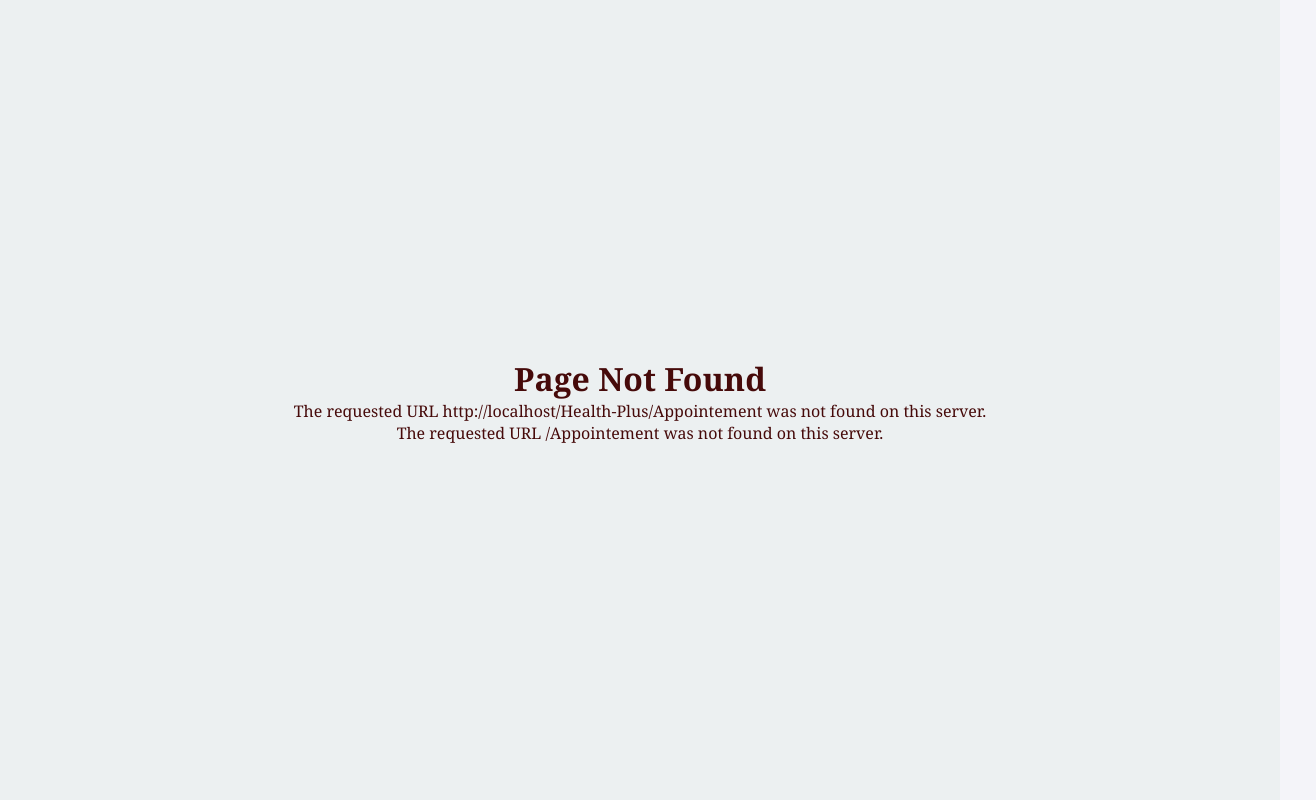
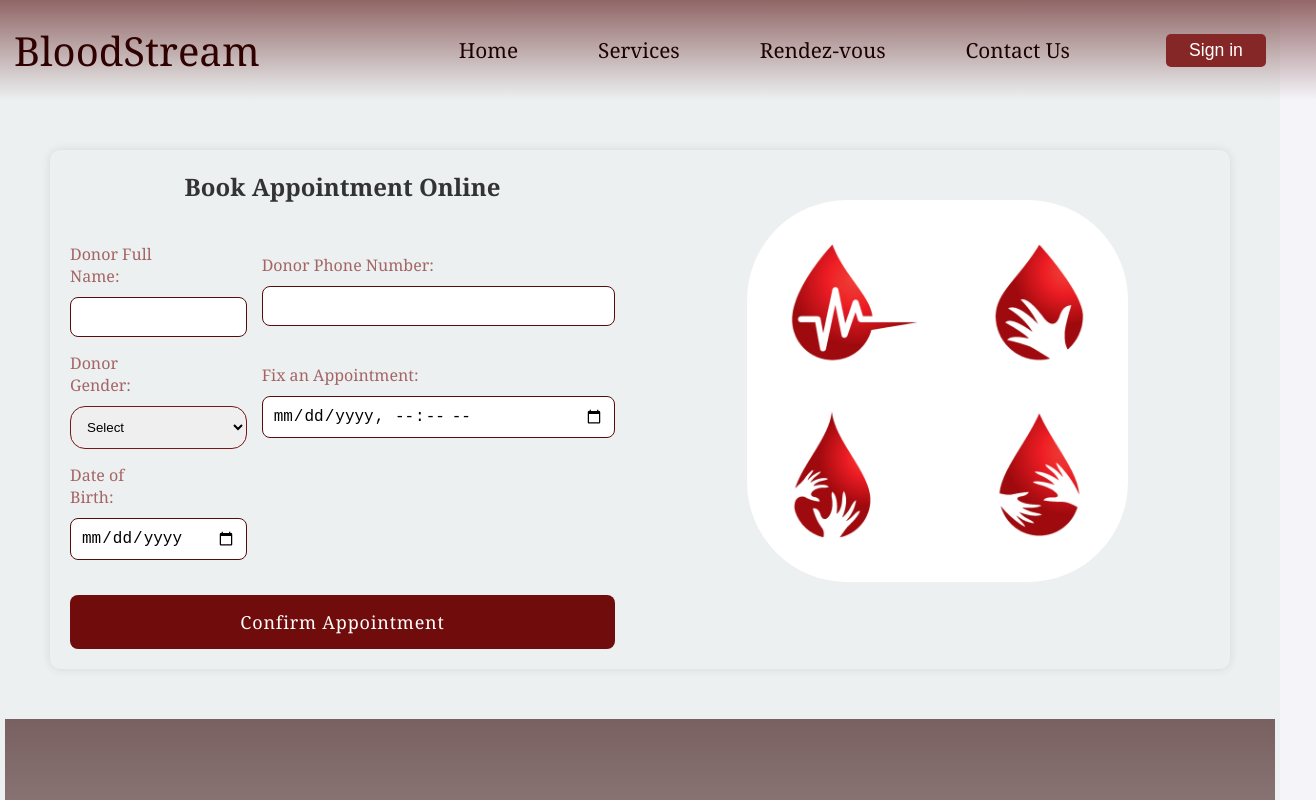
Before and after one commit to Elgadisalma/BloodStream, a React (Create React App) app in the folder Health-Plus11/: page /Health-Plus/Appointement in a window 1280 px wide. Before the commit this address had no page. Shown: the top 800 px of the page, 1316 px wide, since content can reach past the window. Built offline with nearby package versions, Linux system fonts and the light colour scheme.

Commit message:
add appointement

```diff
--- a/Health-Plus11/src/App.js
+++ b/Health-Plus11/src/App.js
@@ -4,7 +4,7 @@ import "./App.css";
 import Home from "./Pages/Home";
 import Legal from "./Pages/Legal";
 import NotFound from "./Pages/NotFound";
-// import Appointment from "./Pages/AppointmentForm";
+import Appointement from "./Pages/Appointement";
 import Authuser from "./Pages/Authuser";
 import Signup from "./Pages/Signup";
 import Oudonner from "./Pages/Oudonner";
@@ -19,7 +19,7 @@ function App() {
         <Routes>
           <Route path="/" element={<Home />} />
           <Route path="/legal" element={<Legal />} />
-          {/* <Route path="/appointment" element={<Appointment />} /> */}
+          <Route path="/Appointement" element={<Appointement/>} />
           <Route path="*" element={<NotFound />} />
           <Route path="/login" element={<Authuser/>} />
           <Route path="/signup" element={<Signup/>}/>
--- a/Health-Plus11/src/Components/NavItems.js
+++ b/Health-Plus11/src/Components/NavItems.js
@@ -14,7 +14,7 @@ export const navItems = [
     {
       id: 3,
       title: "Rendez-vous",
-      path: "/appointment",
+      path: "/Appointement",
       cName: "nav-item",
     },
     {
--- /dev/null
+++ b/Health-Plus11/src/Pages/Appointement.js
@@ -0,0 +1,165 @@
+import React, { useState, useEffect } from "react";
+import { Link } from "react-router-dom";
+import "../Styles/Appointement.css";
+import { ToastContainer, toast } from "react-toastify";
+import "react-toastify/dist/ReactToastify.css";
+import logo from "../Assets/appoi.jpg";
+import Navbar from "../Components/Navbar";
+import Footer from "../Components/Footer";
+
+function Appointment() {
+  useEffect(() => {
+    window.scrollTo({ top: 0, behavior: "smooth" });
+  }, []);
+
+  const [donorName, setDonorName] = useState("");
+  const [donorNumber, setDonorNumber] = useState("");
+  const [donorGender, setDonorGender] = useState("default");
+  const [appointmentTime, setAppointmentTime] = useState("");
+  const [dateOfBirth, setDateOfBirth] = useState("");
+  const [isSubmitted, setIsSubmitted] = useState(false);
+  const [formErrors, setFormErrors] = useState({});
+
+  const handleSubmit = (e) => {
+    e.preventDefault();
+
+    const errors = {};
+    if (!donorName.trim()) {
+      errors.donorName = "Donor name is required";
+    } else if (donorName.trim().length < 8) {
+      errors.donorName = "Donor name must be at least 8 characters";
+    }
+
+    if (!donorNumber.trim()) {
+      errors.donorNumber = "Donor phone number is required";
+    } else if (donorNumber.trim().length !== 10) {
+      errors.donorNumber = "Donor phone number must be of 10 digits";
+    }
+
+    if (donorGender === "default") {
+      errors.donorGender = "Please select donor gender";
+    }
+    if (!appointmentTime) {
+      errors.appointmentTime = "Appointment time is required";
+    } else {
+      const selectedTime = new Date(appointmentTime).getTime();
+      const currentTime = new Date().getTime();
+      if (selectedTime <= currentTime) {
+        errors.appointmentTime = "Please select a future appointment time";
+      }
+    }
+    if (!dateOfBirth) {
+      errors.dateOfBirth = "Date of birth is required";
+    }
+
+    if (Object.keys(errors).length > 0) {
+      setFormErrors(errors);
+      return;
+    }
+
+    setDonorName("");
+    setDonorNumber("");
+    setDonorGender("default");
+    setAppointmentTime("");
+    setDateOfBirth("");
+    setFormErrors({});
+
+    toast.success("Appointment Scheduled !", {
+      position: toast.POSITION.TOP_CENTER,
+      onOpen: () => setIsSubmitted(true),
+      onClose: () => setIsSubmitted(false),
+    });
+  };
+
+  return (
+    <>
+    <Navbar/>
+    <div className="appointment-form-section">
+      <div className="form-container">
+        <div className="form-left">
+          <h2 className="form-title">
+            <span>Book Appointment Online</span>
+          </h2>
+          <form className="form-content" onSubmit={handleSubmit}>
+            <div className="form-group">
+              <label>Donor Full Name:</label>
+              <input
+                type="text"
+                value={donorName}
+                onChange={(e) => setDonorName(e.target.value)}
+                required
+              />
+              {formErrors.donorName && <p className="error-message">{formErrors.donorName}</p>}
+            </div>
+
+            <div className="form-group">
+              <label>Donor Phone Number:</label>
+              <input
+                type="text"
+                value={donorNumber}
+                onChange={(e) => setDonorNumber(e.target.value)}
+                required
+              />
+              {formErrors.donorNumber && <p className="error-message">{formErrors.donorNumber}</p>}
+            </div>
+
+            <div className="form-group">
+              <label>Donor Gender:</label>
+              <select
+                value={donorGender}
+                onChange={(e) => setDonorGender(e.target.value)}
+                required
+              >
+                <option value="default">Select</option>
+                <option value="male">Male</option>
+                <option value="female">Female</option>
+                <option value="private">I will inform Doctor only</option>
+              </select>
+              {formErrors.donorGender && <p className="error-message">{formErrors.donorGender}</p>}
+            </div>
+
+            <div className="form-group">
+              <label>Fix an Appointment:</label>
+              <input
+                type="datetime-local"
+                value={appointmentTime}
+                onChange={(e) => setAppointmentTime(e.target.value)}
+                required
+                min={new Date().toISOString().slice(0, 16)}
+              />
+              {formErrors.appointmentTime && <p className="error-message">{formErrors.appointmentTime}</p>}
+            </div>
+
+            <div className="form-group">
+              <label>Date of Birth:</label>
+              <input
+                type="date"
+                value={dateOfBirth}
+                onChange={(e) => setDateOfBirth(e.target.value)}
+                required
+              />
+              {formErrors.dateOfBirth && <p className="error-message">{formErrors.dateOfBirth}</p>}
+            </div>
+
+            <button type="submit" className="text-appointment-btn">
+              Confirm Appointment
+            </button>
+
+            <p className="success-message" style={{ display: isSubmitted ? "block" : "none" }}>
+              Appointment details have been sent to the donor's phone number via SMS.
+            </p>
+          </form>
+        </div>
+        <div className="form-right">
+          <img src={logo} alt="Logo" className="logo-image"/>
+        </div>
+      </div>
+
+      <ToastContainer autoClose={5000} limit={1} closeButton={false} />
+    </div>
+    <Footer/>
+    </>
+  );
+}
+
+export default Appointment;
--- /dev/null
+++ b/Health-Plus11/src/Styles/Appointement.css
@@ -0,0 +1,105 @@
+.appointment-form-section {
+    padding: 0;
+    text-align: center;
+    width: auto;
+  }
+
+  .form-container {
+    display: flex;
+    justify-content: center;
+    align-items: flex-start;
+    background: transparent;
+    padding: 20px;
+    border-radius: 10px;
+    box-shadow: 0 0 10px rgba(0, 0, 0, 0.1);
+    max-width: 100%;
+    margin: 50px 50px;
+  }
+
+  .form-left {
+    flex: 1;
+    margin-right: 50px;
+  }
+
+  .form-right {
+    flex: 1;
+    display: flex;
+    justify-content: center;
+    align-items: center;
+    padding-top: 30px; /* Adjust this value to move the image lower */
+  }
+
+  .form-title {
+    font-size: 1.5em;
+    margin-bottom: 40px;
+  }
+
+  .form-content {
+    display: grid;
+    grid-template-columns: 1fr 2fr;
+    gap: 15px;
+    align-items: center;
+  }
+
+  .form-group {
+    display: contents; /* This will make sure each label and input pair is positioned in the grid */
+  }
+
+  label {
+    text-align:left;
+    padding-right: 50%;
+    grid-column: 1;
+  }
+
+  input[type="text"],
+  input[type="datetime-local"],
+  input[type="date"],
+  select {
+    width: 100%;
+    padding: 12px;
+    border: 1px solid #761717;
+    border-radius: 15px;
+    box-sizing: border-box;
+    grid-column: 2;
+  }
+
+  .text-appointment-btn {
+    background: #8B0000; /* Dark red color */
+    color: #fff;
+    padding: 10px 20px;
+    border: none;
+    border-radius: 15px;
+    cursor: pointer;
+    margin-top: 20px;
+    grid-column: span 2; /* Make button span across both columns */
+  }
+
+  .text-appointment-btn:hover {
+    background: #a50000; /* Slightly lighter dark red color */
+  }
+
+  .error-message {
+    color: red;
+    font-size: 0.9em;
+    margin-top: 5px;
+    grid-column: span 2; /* Make error messages span across both columns */
+  }
+
+  .success-message {
+    color: rgb(77, 20, 32);
+    font-size: 1em;
+    margin-top: 20px;
+    grid-column: span 2; /* Make success message span across both columns */
+  }
+
+  .logo-image {
+    max-width: 70%;
+    height: auto;
+    border-radius: 100px;
+  }
+
+  .legal-footer {
+    margin-top: 20px;
+    font-size: 0.9em;
+    color: #777;
+  }
```
Also changed, not shown: Health-Plus11/package.json (+6 -4 lines), Health-Plus11/src/Assets/appoi.jpg (added), 1 other file (tests, documents, lock files or other folders).
